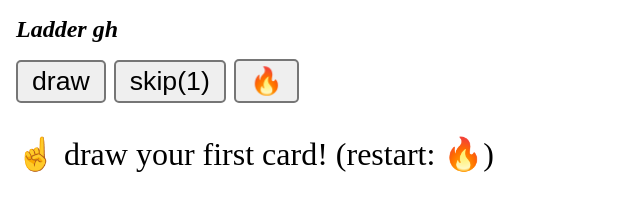
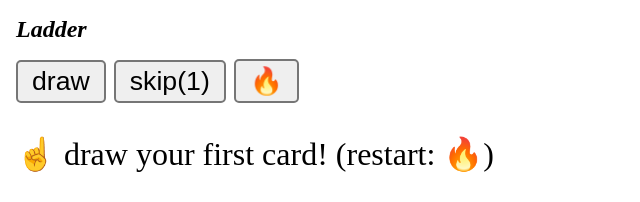
Before and after one commit to tagoso/ladder2, a website: page index.html in a window 1280 px wide. Shown: the top 202 px of the page, 0-640 px from the left. Drawn offline with Linux system fonts and the light colour scheme.

Commit message:
remove gh

```diff
--- a/index.html
+++ b/index.html
@@ -36,7 +36,7 @@
 </head>
 
 <body>
-  <h1>Ladder gh</h1>
+  <h1>Ladder</h1>
   <div id="buttons">
     <p id="skipBlank"></p>
     <button onclick="getCards()" id="getButton">draw</button>
```
